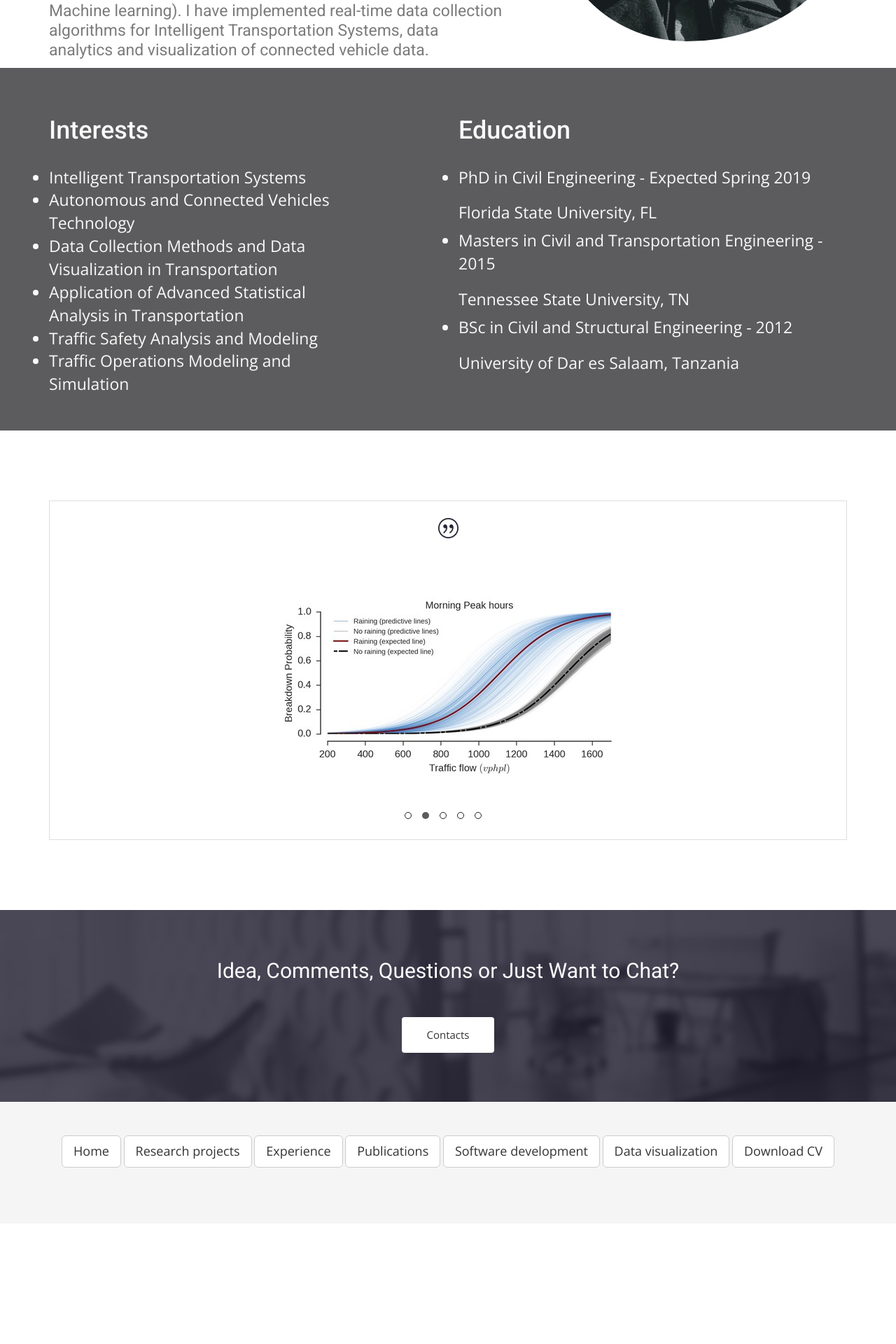
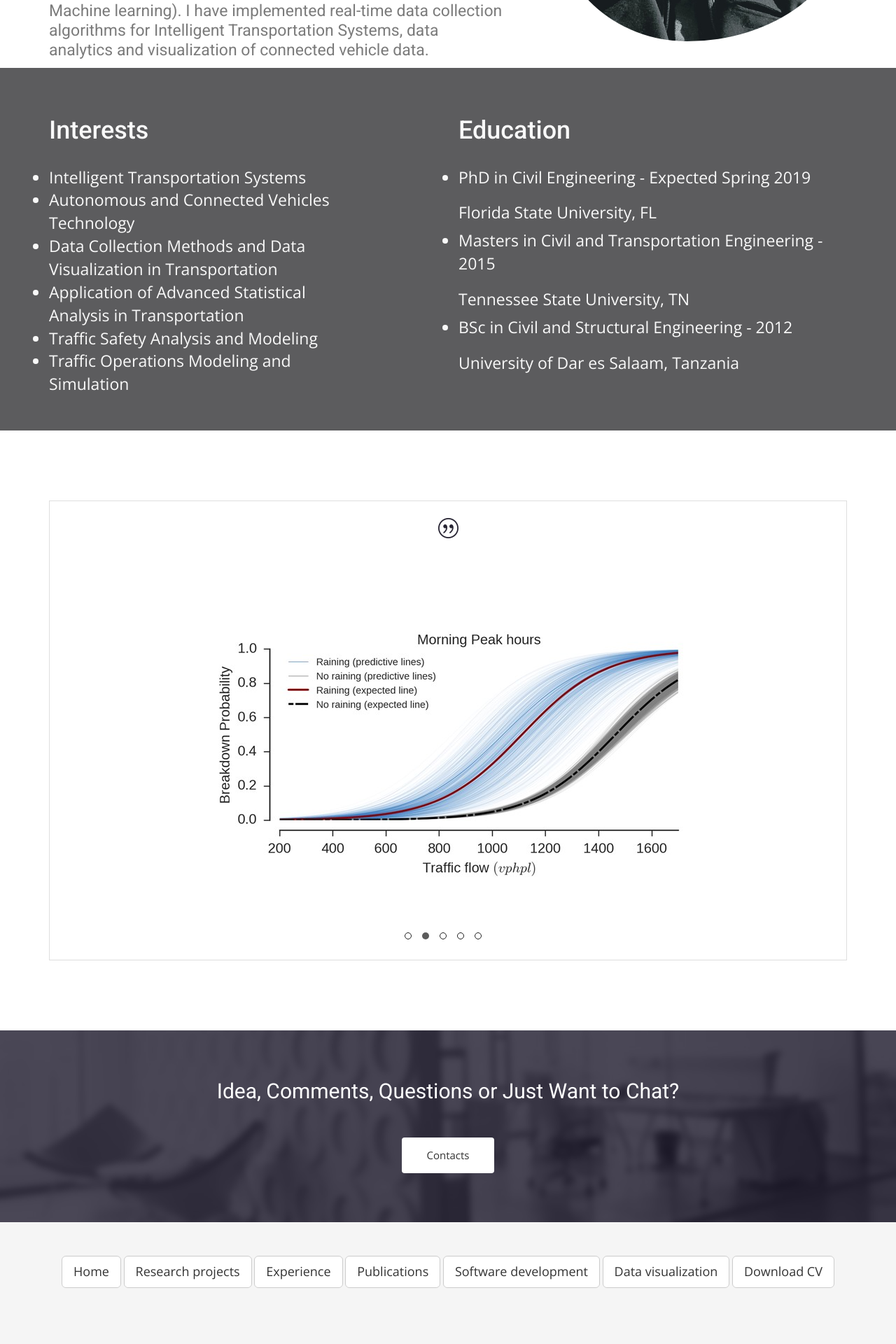
Before and after one commit to ekidando/Emma, a Jekyll site: the page built from index.html, in a window 1280 px wide. Shown: the part 1170-3090 px from the top of the page at 70% size. Built offline with Jekyll 4.4.1, drawn with Linux system fonts in a browser that asks for light colours; nearby versions of some CDN libraries; some web fonts are replaced; before the commit the page ends 2918 px from its top, so only the background shows below that.

Commit message:
Update testimonials.yml

```diff
--- a/_data/testimonials.yml
+++ b/_data/testimonials.yml
@@ -1,10 +1,10 @@
 - name: Breakdown Probability vs Traffic Flow
   image: img/slide_show/slide_1.jpg
+- name:
+  image: img/slide_show/slide_2.jpg
 - name:
   image: img/slide_show/slide_1.jpg
 - name:
   image: img/slide_show/slide_1.jpg
 - name:
   image: img/slide_show/slide_1.jpg
-- name:
-  image: img/slide_show/slide_1.jpg
```
